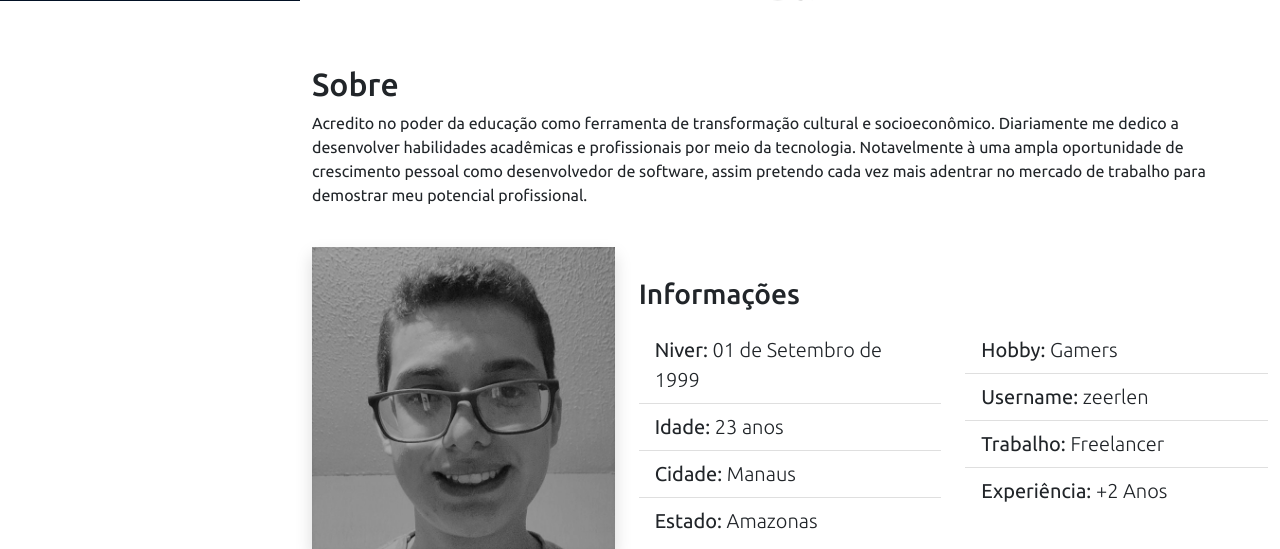
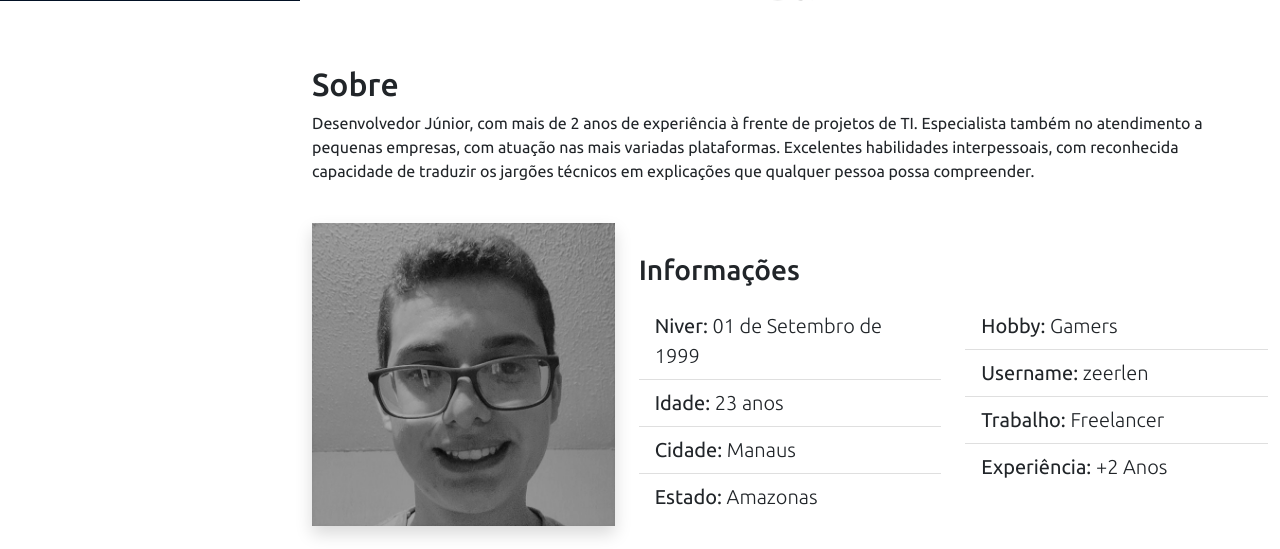
Before and after one commit to zeerlen/my-page, a Flask app: page / in a window 1280 px wide. Shown: the part 799-1348 px from the top of the page. Run offline with Flask 2, Linux system fonts and the light colour scheme; some libraries are stand-ins or nearby versions.

Commit message:
Text enhancements

```diff
--- a/templates/index.html
+++ b/templates/index.html
@@ -87,14 +87,10 @@
             <div class="row w-100">
                 <div class="col-md-12" data-anime="up">
                     <h2 class='pt-3'>Sobre</h2>
-                    <p>Acredito no poder da educação como ferramenta de transformação
-                    cultural e socioeconômico. Diariamente me dedico a desenvolver
-                    habilidades acadêmicas e profissionais por meio da tecnologia.
-                    Notavelmente à uma ampla oportunidade de crescimento pessoal
-                    como desenvolvedor de software, assim pretendo cada vez mais
-                    adentrar no mercado de trabalho para demostrar meu potencial
-                    profissional.
-                    </p>
+                    <p>Desenvolvedor Júnior, com mais de 2 anos de experiência à frente de projetos de TI. Especialista também
+                    no atendimento a pequenas empresas, com atuação nas mais variadas plataformas. Excelentes habilidades
+                    interpessoais, com reconhecida capacidade de traduzir os jargões técnicos em explicações que qualquer pessoa
+                    possa compreender.</p>
                 </div>
             </div>
 
@@ -298,12 +294,7 @@
                             como análise, modelagem, projeto, construção e teste de software, aspectos
                             gerenciais da engenharia de software como gerência de projetos de software,
                             gerência de configuração e evolução de software, garantia da qualidade dos
-                            processos de software, gestão da produção de software. Contempla também os
-                            aspectos relacionados ao trabalho em equipe, gestão de pessoas, comunicação
-                            com os diversos stakeholders envolvidos em um projeto e interação humano-computador.
-                            Aborda ainda as recentes tecnologias necessárias à construção de software como bancos
-                            de dados, redes de computadores, sistemas operacionais, sistemas distribuídos, segurança
-                            e tecnologias de dispositivos móveis e em nuvem.</p>
+                            processos de software e gestão da produção de software.</p>
                         </div>
 
                         <div class='cv-item' data-anime="up">
@@ -325,8 +316,8 @@
                             <p><em>INDT - Instituto de Desenvolviemnto Tecnológico</em></p>
                             <p>Projeto voltadado para automação de testes mobile com uso
                             de IA, NLP e engenharia de software. Tratava-se de um framework
-                            Python voltado para aréa de QA. Desenvolvi práticas de programação
-                            voltada para Machine Learning e Ciência de Dados. Também "trabalhei"
+                            Python voltado para aréa de QA do cliente. Desenvolvi práticas de programação
+                            para Machine Learning e Ciência de Dados. Também "trabalhei"
                             com ferramentas de desenvolvimento agéis como Jira e Trello.</p>
                         </div>
 
@@ -388,7 +379,7 @@
                                             <h5 class="card-title text-center">My Page</h5>
                                             <p class="card-text text-center">Projeto no qual você está navegando,
                                             100% desenvolvido por mim. Tecnologias: CSS, HTML, JavaSccript, Bootstrap,
-                                            Python (Flask) e deploy AWS Cloud.</p>
+                                            Python (Flask) e deploy na AWS Cloud.</p>
                                         </div>
                                         <div class="icons text-center">
                                             <a class="btn btn-outline-dark me-3"><i class="bi bi-github"></i></a>
@@ -401,7 +392,7 @@
                                             alt="print do blog">
                                         <div class="card-body">
                                             <h5 class="card-title text-center">Website full-stack</h5>
-                                            <p class="card-text text-center">Projeto full-stack criado com PostegreSQL,
+                                            <p class="card-text text-center">Projeto criado com PostegreSQL,
                                             Flask, HTML, CSS, JavaScript e deploy no Heroku.</p>
                                         </div>
                                         <div class="icons text-center">
@@ -450,7 +441,7 @@
                                             alt="print do blog">
                                         <div class="card-body">
                                             <h5 class="card-title text-center">Visão Computacional</h5>
-                                            <p class="card-text text-center">Seguindo card anterior esse projeto será
+                                            <p class="card-text text-center">Seguindo o card anterior, esse projeto será
                                             a evolução do mesmo, aplicando inteligência artificial e conceitos do tema.</p>
                                         </div>
                                         <div class="icons text-center">
```
